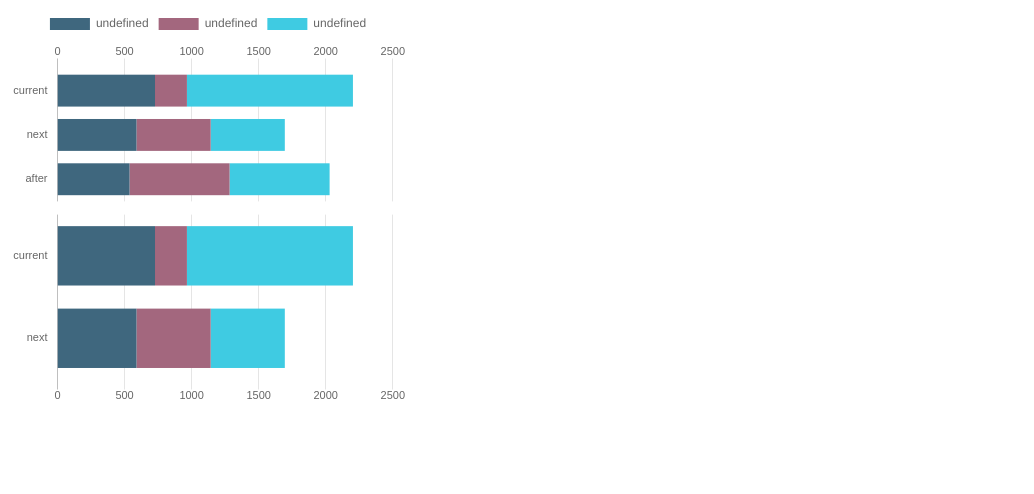
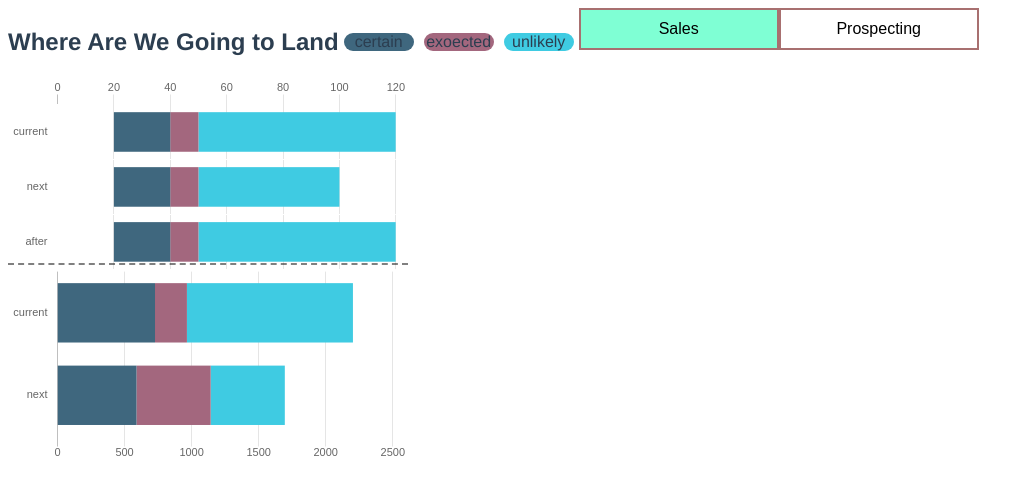
Before and after one commit to dark0n3/chart-test, a Vue app: page / in a window 1280 px wide. Shown: the top 494 px of the page, without its empty margins (0-1034 px from the left). Built offline with nearby package versions, Linux system fonts and the light colour scheme.

Commit message:
Add data and integration with graph

```diff
--- a/package.json
+++ b/package.json
@@ -9,6 +9,7 @@
   "dependencies": {
     "chart.js": "^2.9.3",
     "core-js": "^3.6.4",
+    "sass-loader": "^8.0.2",
     "vue": "^2.6.11",
     "vue-router": "^3.1.6",
     "vuex": "^3.1.3"
--- a/src/api/chart-data.js
+++ b/src/api/chart-data.js
@@ -1,4 +1,7 @@
+import data from './data.json'
+
 var barOptions_stacked = {
+    legend: false,
     tooltips: {
         enabled: false
     },
@@ -26,7 +29,6 @@ var barOptions_stacked = {
         }],
         yAxes: [{
             gridLines: {
-                display:false,
                 color: "#fff",
                 zeroLineColor: "#fff",
                 zeroLineWidth: 0
@@ -40,24 +42,47 @@ var barOptions_stacked = {
     },
 };
 
+var current = {...data.mo.current}
+var next = {...data.mo.next}
+var following = {...data.mo.following}
 export const planetChartData = {
     type: 'horizontalBar',
     data: {
         labels: ["current", "next", "after"],
 
         datasets: [{
-            data: [727, 589, 537],
-            backgroundColor: "rgba(63,103,126,1)",
-            hoverBackgroundColor: "rgba(50,90,100,1)"
-        },{
-            data: [238, 553, 746],
+            data: [[current.certain.from, current.certain.to],
+                    [next.certain.from, next.certain.to],
+                    [following.certain.from, following.certain.to],
+                  ],
+                    backgroundColor: "rgba(63,103,126,1)",
+                    hoverBackgroundColor: "rgba(50,90,100,1)"
+        },
+        {
+            data: [
+                current.expected.to-current.certain.to,
+                next.expected.to-next.certain.to,
+                following.expected.to-following.certain.to,],
             backgroundColor: "rgba(163,103,126,1)",
             hoverBackgroundColor: "rgba(140,85,100,1)"
-        },{
-            data: [1238, 553, 746],
+        },
+        {
+            data: [
+                current.unlikely.to-current.expected.to,
+                next.unlikely.to-next.expected.to,
+                following.unlikely.to-following.expected.to],
             backgroundColor: "rgba(63,203,226,1)",
             hoverBackgroundColor: "rgba(46,185,235,1)"
-        }]
+        },
+        {
+            data: [
+                {x: 30, y:'current'},
+                {x: 30, y:'next'},
+                {x: 30, y:'unlikely'},
+            ],
+            type: 'line'
+        }
+    ]
     },
     options: barOptions_stacked
   }
--- /dev/null
+++ b/src/api/data.json
@@ -0,0 +1,41 @@
+{"mo": {
+  "current": {
+    "certain": {
+      "from": 20,
+      "to": 40
+    },
+    "expected": {
+      "to": 50
+    },
+    "unlikely": {
+      "to": 120
+    },
+    "now" : 30
+  },
+  "next": {
+    "certain": {
+      "from": 20,
+      "to": 40
+    },
+    "expected": {
+      "to": 50
+    },
+    "unlikely": {
+      "to": 100
+    },
+    "now" : 30
+  },
+  "following": {
+    "certain": {
+      "from": 20,
+      "to": 40
+    },
+    "expected": {
+      "to": 50
+    },
+    "unlikely": {
+      "to": 120
+    },
+    "now" : 30
+  }
+}}
--- a/src/components/Chart.vue
+++ b/src/components/Chart.vue
@@ -1,7 +1,23 @@
 <template>
-  <div style="width: 400px">
-    <canvas id="planet-chart"></canvas>
-    <canvas id="planet-chart-two"></canvas>
+  <div>
+    <div class="header">
+      <h2> Where Are We Going to Land </h2>
+      <span class="dots">
+        <span class="certain"> certain </span>
+        <span class="expected"> exoected </span>
+        <span class="unlikely"> unlikely </span>
+      </span>
+      <router-link :to="'/'">
+        <button class="navButton" :class="{active: active === 'Sales'}">Sales</button>
+      </router-link>
+      <router-link :to="'/'">
+        <button class="navButton">Prospecting</button>
+      </router-link>
+    </div>
+    <div style="width: 400px">
+      <canvas id="planet-chart"></canvas>
+      <canvas id="planet-chart-two" class="second-part"></canvas>
+    </div>
   </div>
 </template>
 
@@ -14,6 +30,7 @@ import planetChartDataTwo from '../api/chart-data-two.js';
 export default {
   data() {
     return {
+      active: 'Sales',
       planetChartData: planetChartData,
       planetChartDataTwo: planetChartDataTwo,
     }
@@ -32,11 +49,61 @@ export default {
   },
   mounted() {
     this.createChart('planet-chart', this.planetChartData);
-    this.createChart('planet-chart-two', this.planetChartDataTwo)
+    this.createChart('planet-chart-two', this.planetChartDataTwo);
+    console.log(this.active)
   }
 }
 </script>
 
-<style lang="scss">
+<style>
+  .second-part {
+    margin-top: -13px;
+    border-top: 2px dashed grey;
+  }
+
+  .header {
+    display: flex;
+  }
+
+  .header > .dots {
+    display: flex;
+    align-items: center;
+  }
+
+  .header > .dots > span{
+    width: 70px;
+    max-height: 20px;
+    border-radius: 10px;
+    margin: 0 5px;
+  }
+
+  .header > .dots > .certain {
+    background-color: rgba(63,103,126,1);
+  }
+
+  .header > .dots > .expected {
+    background-color: rgba(163,103,126,1);
+  }
+
+  .header > .dots > .unlikely {
+    background-color: rgba(63,203,226,1);
+  }
+
+  .navButton {
+    background-color: white; /* Green */
+    border: none;
+    color: black;
+    padding: 10px 32px;
+    text-align: center;
+    text-decoration: none;
+    display: inline-block;
+    font-size: 16px;
+    border: 2px solid rgb(168, 112, 112);
+    width: 200px
+  }
+  .active {
+    background-color: aquamarine;
+  }
+
 
 </style>
```
Also changed, not shown: 1 other file (tests, documents, lock files or other folders).
